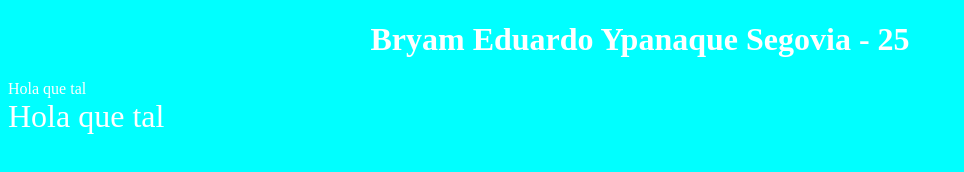
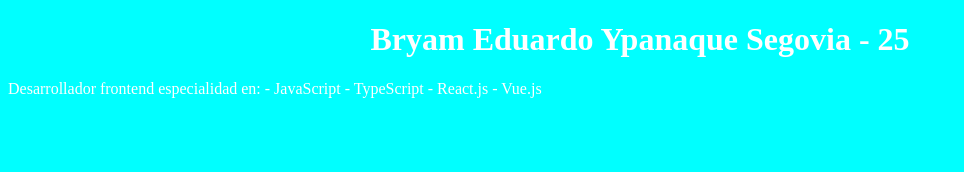
Before and after one commit to EduardoYpanaque0/BOOTCAMP-FRONTEND-g16, a plain HTML site: page index.html in a window 1280 px wide. Shown: the whole page, without its empty margins (0-964 px from the left). Drawn offline with Linux system fonts and the light colour scheme.

Commit message:
añadiendo informacion mia

```diff
--- a/index.html
+++ b/index.html
@@ -12,17 +12,14 @@
         .Titulo{
             text-align: center;
         }
-        .primerDiv{
-            font-size: 100%;
-        }
-        .segundoDiv{
-            font-size: 200%;
-        }
     </style>
 </head>
 <body>
     <h1 class="Titulo">Bryam Eduardo Ypanaque Segovia - 25</h1>
-    <div class="primerDiv"> Hola que tal</div>
-    <div class="segundoDiv"> Hola que tal</div>
+    <p>Desarrollador frontend especialidad en:
+        - JavaScript
+        - TypeScript
+        - React.js
+        - Vue.js</p>
 </body>
 </html>
```
